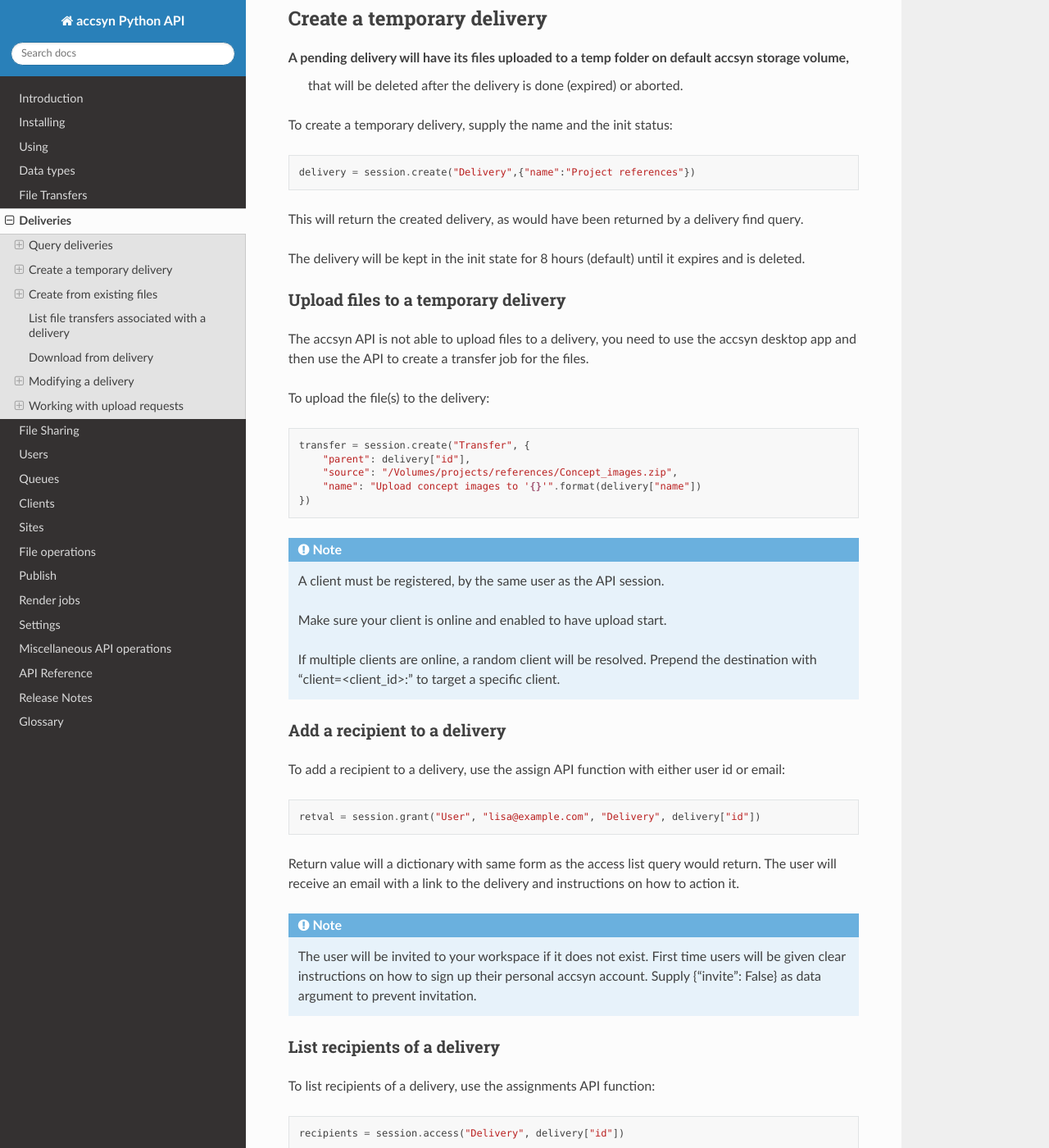
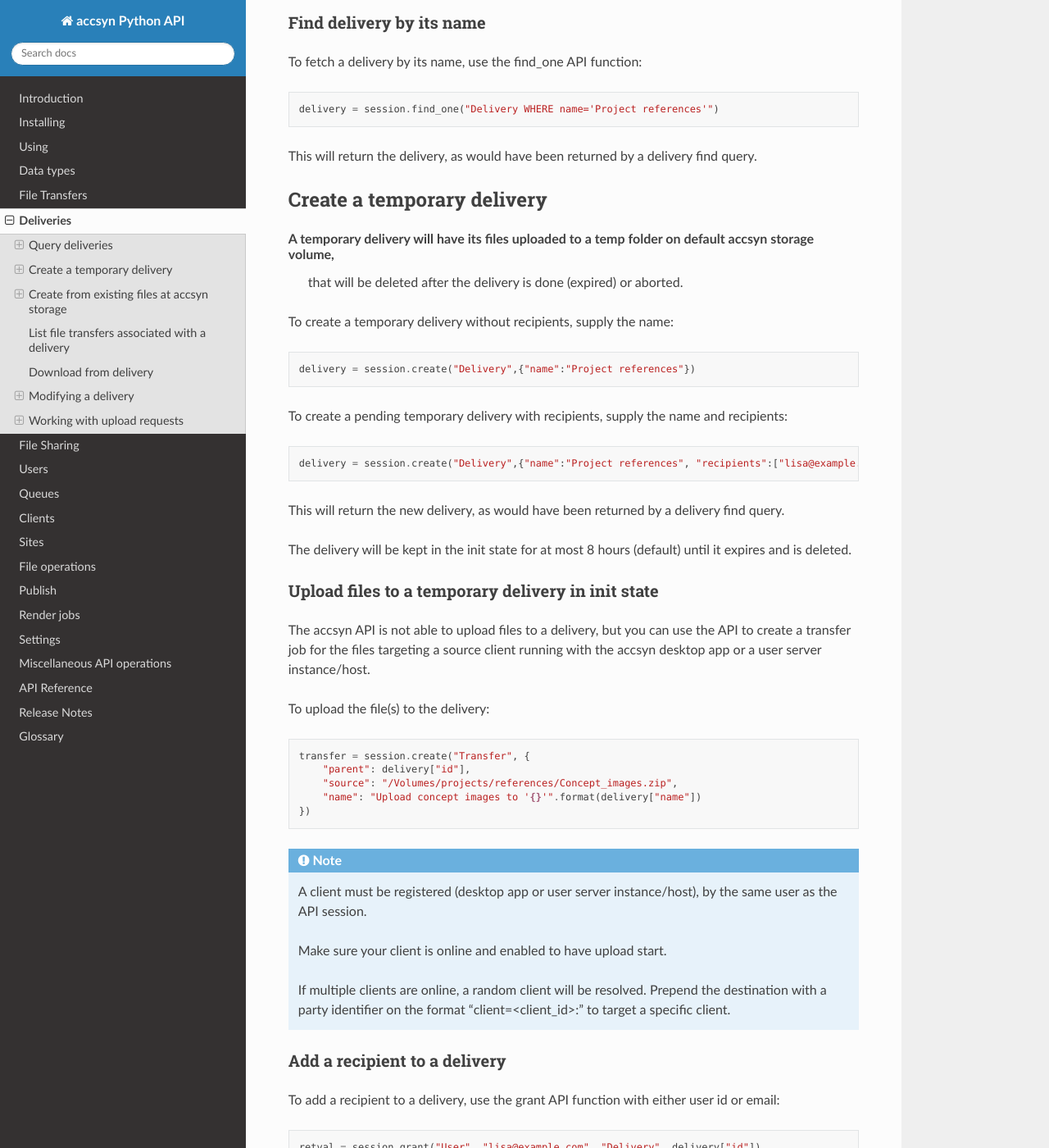
Before and after one commit to accsyn/accsyn-python-api, a Sphinx documentation site: the page built from doc/deliveries.rst, in a window 1280 px wide and 1400 px high, scrolled down 1203 px. Shown: the whole window at 82% size. Built offline with Sphinx 7.4.7 and the Read the Docs theme 3.1.0, drawn with Linux system fonts in a browser that asks for light colours; some of the changed text lies outside the part shown.

```diff
--- a/doc/deliveries.rst
+++ b/doc/deliveries.rst
@@ -18,12 +18,18 @@ A file delivery can either be created as a temporary delivery that will
 have files uploaded to it and then be submitted, or be created
 from existing files on an accsyn storage volume/share and submitted immediately.
 
+Deliveries cannot be dispatched until at least one file and one recipient has been added, before this a delivery is in the
+"init" state and needs to be submitted when files and recipients have been added.
+
+.. note::
+    A delivery is kept in the init state for at most 8 hours (default) until it expires and is deleted automatically.
+
 
 Query deliveries
 ================
 
-Fetch all active deliveries
----------------------------
+Fetch all  outbound deliveries
+------------------------------
 To fetch all deliveries, use the find API function::
 
     deliveries = session.find("Delivery")
@@ -59,23 +65,27 @@ This will return the delivery, as would have been returned by a delivery find qu
 Create a temporary delivery
 ===========================
 
-A pending delivery will have its files uploaded to a temp folder on default accsyn storage volume,
+A temporary delivery will have its files uploaded to a temp folder on default accsyn storage volume,
  that will be deleted after the delivery is done (expired) or aborted.
 
-To create a temporary delivery, supply the name and the init status::
+To create a temporary delivery without recipients, supply the name::
 
     delivery = session.create("Delivery",{"name":"Project references"})
 
-This will return the created delivery, as would have been returned by a delivery find query.
+To create a pending temporary delivery with recipients, supply the name and recipients::
 
-The delivery will be kept in the init state for 8 hours (default) until it expires and is deleted.
+    delivery = session.create("Delivery",{"name":"Project references", "recipients":["lisa@example.com"]})
+
+This will return the new delivery, as would have been returned by a delivery find query.
+
+The delivery will be kept in the init state for at most 8 hours (default) until it expires and is deleted.
 
 
-Upload files to a temporary delivery
-------------------------------------
+Upload files to a temporary delivery in init state
+---------------------------------------------------
 
-The accsyn API is not able to upload files to a delivery,
-you need to use the accsyn desktop app and then use the API to create a transfer job for the files.
+The accsyn API is not able to upload files to a delivery, but you can use the API to create a transfer job for the files
+targeting a source client running with the accsyn desktop app or a user server instance/host.
 
 To upload the file(s) to the delivery::
 
@@ -86,22 +96,26 @@ To upload the file(s) to the delivery::
     })
 
 .. note::
-    A client must be registered, by the same user as the API session.
+    A client must be registered (desktop app or user server instance/host), by the same user as the API session.
 
     Make sure your client is online and enabled to have upload start.
 
     If multiple clients are online, a random client will be resolved.
-    Prepend the destination with "client=<client_id>:" to target a specific client.
+    Prepend the destination with a party identifier on the format "client=<client_id>:" to target a specific client.
 
 
 Add a recipient to a delivery
 -----------------------------
 
-To add a recipient to a delivery, use the assign API function with either user id or email::
+To add a recipient to a delivery, use the grant API function with either user id or email::
 
     retval = session.grant("User", "lisa@example.com", "Delivery", delivery["id"])
 
-Return value will a dictionary with same form as the access list query would return.
+The return value depends on the state of the delivery:
+
+    - If the delivery is not submitted yet (pending/init state), the return value will be True.
+    - If the delivery is submitted, the return value will be a dictionary with same form as the access list query would return.
+
 The user will receive an email with a link to the delivery and instructions on how to action it.
 
 .. note::
@@ -146,7 +160,7 @@ This will return True if operation was successful.
 Submit delivery
 ---------------
 
-To submit a delivery, update its status to pending:
+To submit a delivery that is in the init state, update its status to pending:
 
     session.update("Delivery", delivery["id"], {"status": "pending"})
 
@@ -157,8 +171,8 @@ Deliveries will have theirs size calculated, and then emails will be sent to the
     A delivery can not be submitted until at least one file and one recipient has been added.
 
 
-Create from existing files
-==========================
+Create from existing files at accsyn storage
+============================================
 
 To create and submit a file delivery with two files, supply the source files as a list of paths and a list of recipients::
 
@@ -203,8 +217,8 @@ This will return a list of all active transfer jobs beneath the delivery, to fet
 Download from delivery
 ======================
 
-The accsyn API is not able to download files files from a delivery,
-you need to use the accsyn desktop app and then use the API to create a transfer job for the files.
+The accsyn API is not able to download files files from a delivery, but you can use the API to create a transfer job for the files
+targeting a destination client running with the accsyn desktop app or a user server instance/host.
 
 First, query the delivery to get the delivery ID::
 
--- a/doc/using.rst
+++ b/doc/using.rst
@@ -45,7 +45,7 @@ The following environment variables are picked up if set within python parent pr
 
 .. note::
 
-    accsyn communicates over tcp port 443 (https wrapped CRUD REST calls), make sure to allow outgoing traffic towards accsyn backend (your-workspace.accsyn.com).
+    accsyn communicates over tcp port 443 (https wrapped CRUD REST calls), make sure to allow outgoing traffic towards accsyn backend (https://your-workspace.accsyn.com) where the subdomain "your-workspace" is your uniqueworkspace API code identifier.
 
     Your API key can be obtained at `https://accsyn.io/developer <https://accsyn.io/developer>`_ or from desktop app @ Settings>API.
 
@@ -153,7 +153,7 @@ The accsyn API supports the following operators:
 
 Example of substring match::
 
-    session.find('Transfer WHERE name CONTAINS "backup"')
+    session.find('transfer WHERE name CONTAINS "backup"')
 
 Example of regular expression match::
 
@@ -173,7 +173,7 @@ Limit
 
 To return only a limited set of attributes::
 
-    session.find_one('Transfer where id=614d660de50d45bb027c9bdd', attributes=['source','destination'])
+    session.find_one('Transfer WHERE id=614d660de50d45bb027c9bdd', attributes=['source','destination'])
 
 
 To run a paginated query, that skips 100 jobs and only returns a maximum of 50::
--- a/pyproject.toml
+++ b/pyproject.toml
@@ -4,7 +4,7 @@ build-backend = "poetry.core.masonry.api"
 
 [tool.poetry]
 name = "accsyn-python-api"
-version = "3.3.1"
+version = "3.3.2"
 description = "A Python API for accsyn programmable fast and secure data delivery software"
 authors = ["Henrik Norin <support@accsyn.com>"]
 license = "Apache-2.0"
--- a/source/accsyn_api/_version.py
+++ b/source/accsyn_api/_version.py
@@ -1,4 +1,4 @@
 # :coding: utf-8
 # :copyright: Copyright (c) 2015-2023 accsyn/HDR AB
 
-__version__ = "3.3.1-0"
+__version__ = "3.3.2-0"
```
Also changed, not shown: other parts of doc/deliveries.rst (+3 -3 lines), doc/datatypes.rst (+4 -4 lines), doc/misc.rst (+18 -6 lines), doc/release_notes.rst (+12 -0 lines), source/accsyn_api/session.py (+55 -0 lines), 6 other files.
